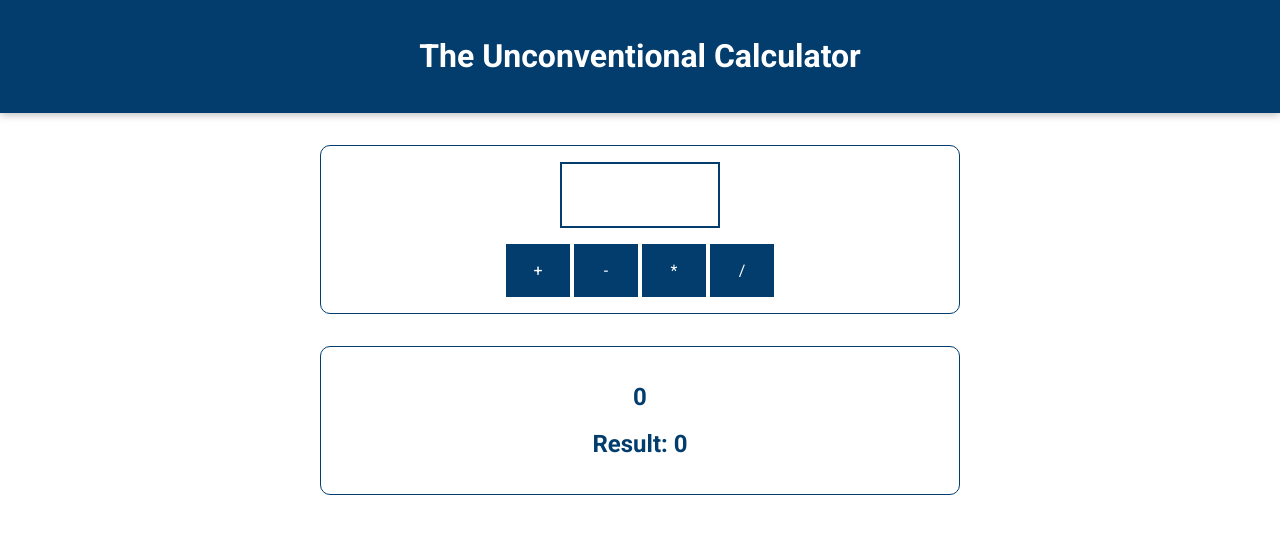
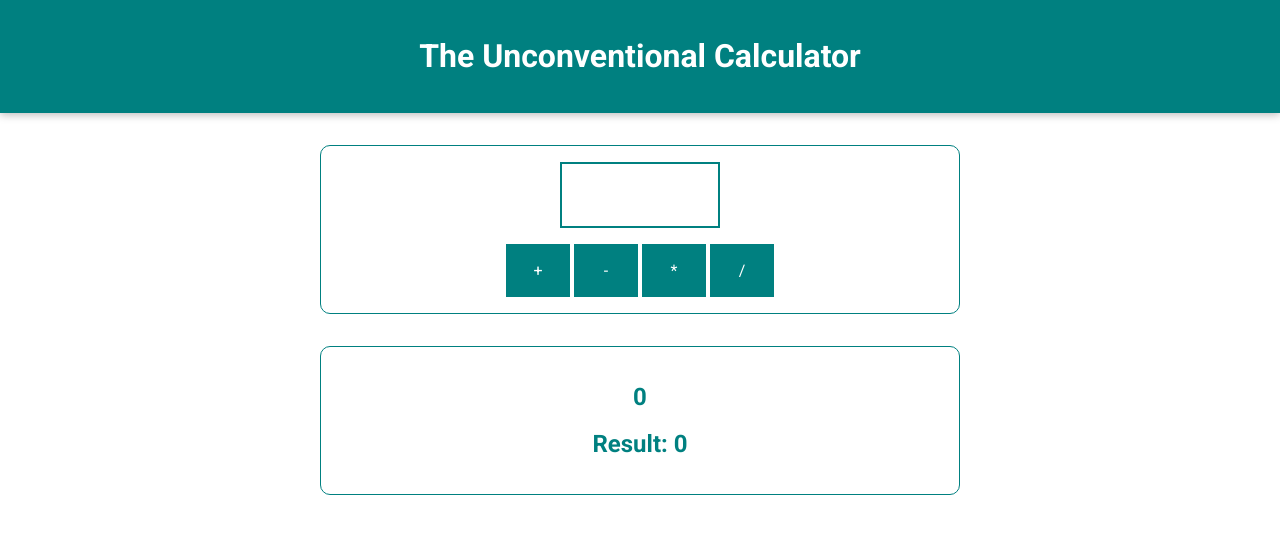
Before and after one commit to AltoSolid/simple_unconvential_calculator, a plain HTML site: page index.html in a window 1280 px wide. Drawn offline with Linux system fonts and the light colour scheme.

Commit message:
Adding images and readme

```diff
--- a/assets/styles/app.css
+++ b/assets/styles/app.css
@@ -11,7 +11,7 @@ body {
 }
 
 header {
-  background: #023d6d;
+    background: #008080;
     color: white;
     padding: 1rem;
     text-align: center;
@@ -24,10 +24,10 @@ header {
     margin: 2rem auto;
     width: 40rem;
     max-width: 90%;
-  border: 1px solid #023d6d;
+    border: 1px solid #008080;
     border-radius: 10px;
     padding: 1rem;
-  color: #023d6d;
+    color: #008080;
 }
 
 #results {
@@ -37,12 +37,12 @@ header {
 #calculator input {
     font: inherit;
     font-size: 3rem;
-  border: 2px solid #023d6d;
+    border: 2px solid #008080;
     width: 10rem;
     padding: 0.15rem;
     margin: auto;
     display: block;
-  color: #023d6d;
+    color: #008080;
     text-align: center;
 }
 
@@ -52,9 +52,9 @@ header {
 
 #calculator button {
     font: inherit;
-  background: #023d6d;
+    background: #008080;
     color: white;
-  border: 1px solid #023d6d;
+    border: 1px solid #008080;
     padding: 1rem;
     cursor: pointer;
 }
@@ -65,8 +65,8 @@ header {
 
 #calculator button:hover,
 #calculator button:active {
-  background: #084f88;
-  border-color: #084f88;
+    background: #008080;
+    border-color: #008080;
 }
 
 #calc-actions button {
```
Also changed, not shown: assets/Images/first.png (added), assets/Images/second.png (added), 1 other file. Lines whose indentation alone changed are shown as unchanged.
